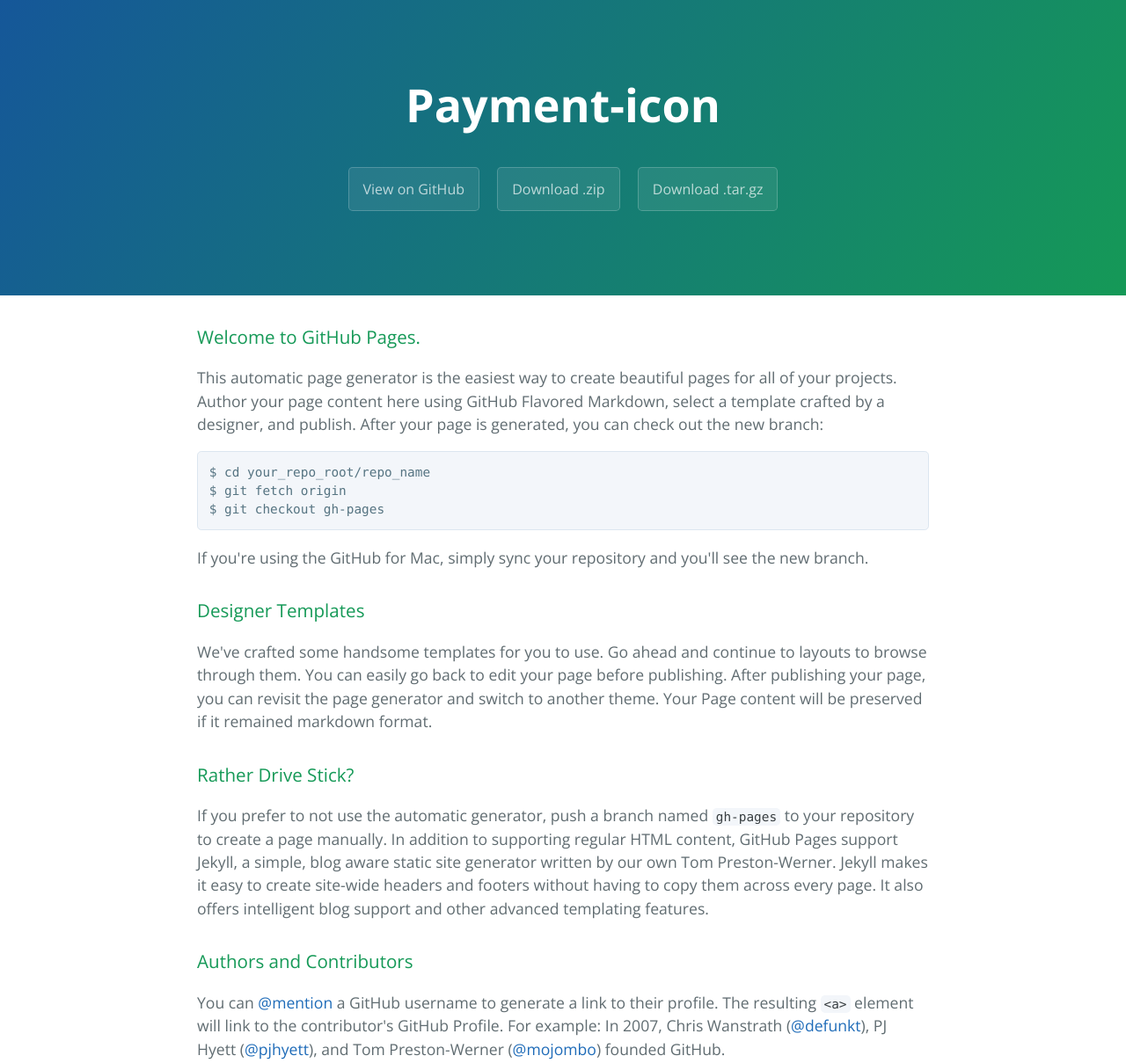
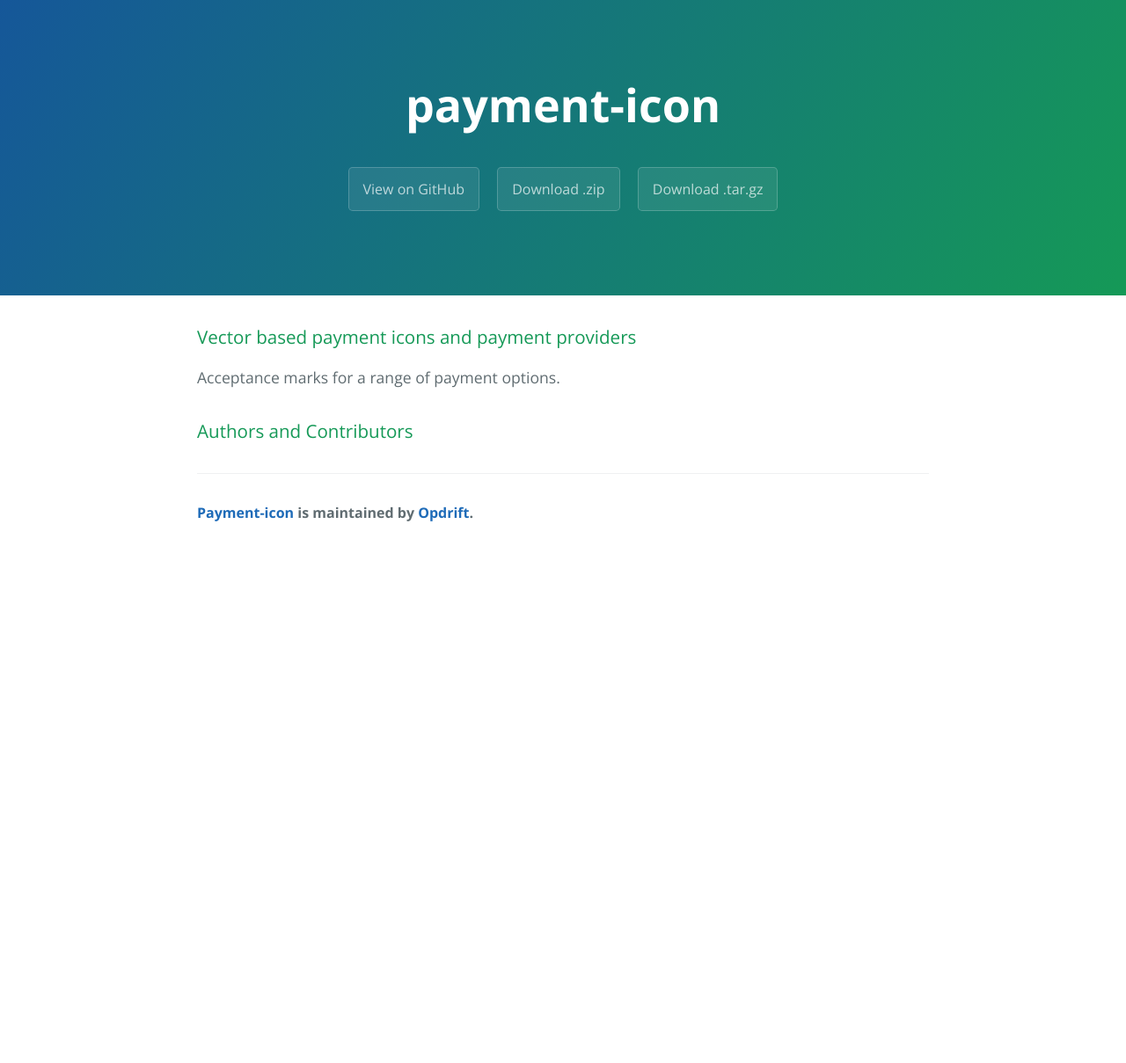
Before and after one commit to opdrift/payment-icon, a plain HTML site: page index.html in a window 1280 px wide. Shown: the top 1209 px of the page at 88% size. After the commit the page ends 800 px from the top, so only its background shows below. Drawn offline with nearby package versions, Linux system fonts and the light colour scheme.

Commit message:
Update index.html

```diff
--- a/index.html
+++ b/index.html
@@ -2,7 +2,7 @@
 <html lang="en-us">
   <head>
     <meta charset="UTF-8">
-    <title>Payment-icon by opdrift</title>
+    <title>payment-icon by Opdrift</title>
     <meta name="viewport" content="width=device-width, initial-scale=1">
     <link rel="stylesheet" type="text/css" href="stylesheets/normalize.css" media="screen">
     <link href='http://fonts.googleapis.com/css?family=Open+Sans:400,700' rel='stylesheet' type='text/css'>
@@ -11,7 +11,7 @@
   </head>
   <body>
     <section class="page-header">
-      <h1 class="project-name">Payment-icon</h1>
+      <h1 class="project-name">payment-icon</h1>
       <h2 class="project-tagline"></h2>
       <a href="https://github.com/opdrift/payment-icon" class="btn">View on GitHub</a>
       <a href="https://github.com/opdrift/payment-icon/zipball/master" class="btn">Download .zip</a>
@@ -20,41 +20,17 @@
 
     <section class="main-content">
       <h3>
-<a id="welcome-to-github-pages" class="anchor" href="#welcome-to-github-pages" aria-hidden="true"><span class="octicon octicon-link"></span></a>Welcome to GitHub Pages.</h3>
+<a id="welcome-to-github-pages" class="anchor" href="#welcome-to-github-pages" aria-hidden="true"><span class="octicon octicon-link"></span></a>Vector based payment icons and payment providers</h3>
 
-<p>This automatic page generator is the easiest way to create beautiful pages for all of your projects. Author your page content here using GitHub Flavored Markdown, select a template crafted by a designer, and publish. After your page is generated, you can check out the new branch:</p>
+<p>Acceptance marks for a range of payment options.</p>
 
-<pre><code>$ cd your_repo_root/repo_name
-$ git fetch origin
-$ git checkout gh-pages
-</code></pre>
-
-<p>If you're using the GitHub for Mac, simply sync your repository and you'll see the new branch.</p>
-
-<h3>
-<a id="designer-templates" class="anchor" href="#designer-templates" aria-hidden="true"><span class="octicon octicon-link"></span></a>Designer Templates</h3>
-
-<p>We've crafted some handsome templates for you to use. Go ahead and continue to layouts to browse through them. You can easily go back to edit your page before publishing. After publishing your page, you can revisit the page generator and switch to another theme. Your Page content will be preserved if it remained markdown format.</p>
-
-<h3>
-<a id="rather-drive-stick" class="anchor" href="#rather-drive-stick" aria-hidden="true"><span class="octicon octicon-link"></span></a>Rather Drive Stick?</h3>
-
-<p>If you prefer to not use the automatic generator, push a branch named <code>gh-pages</code> to your repository to create a page manually. In addition to supporting regular HTML content, GitHub Pages support Jekyll, a simple, blog aware static site generator written by our own Tom Preston-Werner. Jekyll makes it easy to create site-wide headers and footers without having to copy them across every page. It also offers intelligent blog support and other advanced templating features.</p>
 
 <h3>
 <a id="authors-and-contributors" class="anchor" href="#authors-and-contributors" aria-hidden="true"><span class="octicon octicon-link"></span></a>Authors and Contributors</h3>
 
-<p>You can <a href="https://github.com/blog/821" class="user-mention">@mention</a> a GitHub username to generate a link to their profile. The resulting <code>&lt;a&gt;</code> element will link to the contributor's GitHub Profile. For example: In 2007, Chris Wanstrath (<a href="https://github.com/defunkt" class="user-mention">@defunkt</a>), PJ Hyett (<a href="https://github.com/pjhyett" class="user-mention">@pjhyett</a>), and Tom Preston-Werner (<a href="https://github.com/mojombo" class="user-mention">@mojombo</a>) founded GitHub.</p>
-
-<h3>
-<a id="support-or-contact" class="anchor" href="#support-or-contact" aria-hidden="true"><span class="octicon octicon-link"></span></a>Support or Contact</h3>
-
-<p>Having trouble with Pages? Check out the documentation at <a href="https://help.github.com/pages">https://help.github.com/pages</a> or contact <a href="mailto:support@github.com">support@github.com</a> and we’ll help you sort it out.</p>
 
       <footer class="site-footer">
-        <span class="site-footer-owner"><a href="https://github.com/opdrift/payment-icon">Payment-icon</a> is maintained by <a href="https://github.com/opdrift">opdrift</a>.</span>
-
-        <span class="site-footer-credits">This page was generated by <a href="https://pages.github.com">GitHub Pages</a> using the <a href="https://github.com/jasonlong/cayman-theme">Cayman theme</a> by <a href="https://twitter.com/jasonlong">Jason Long</a>.</span>
+        <span class="site-footer-owner"><a href="https://github.com/opdrift/payment-icon">Payment-icon</a> is maintained by <a href="https://github.com/opdrift">Opdrift</a>.</span>
       </footer>
 
     </section>
```
